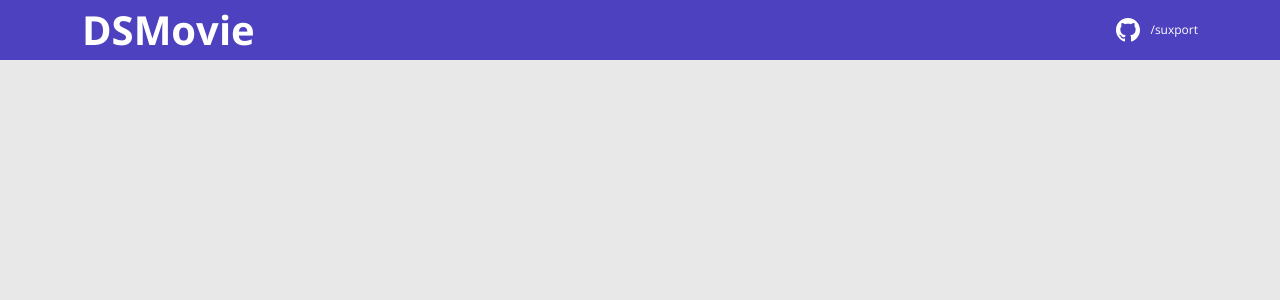
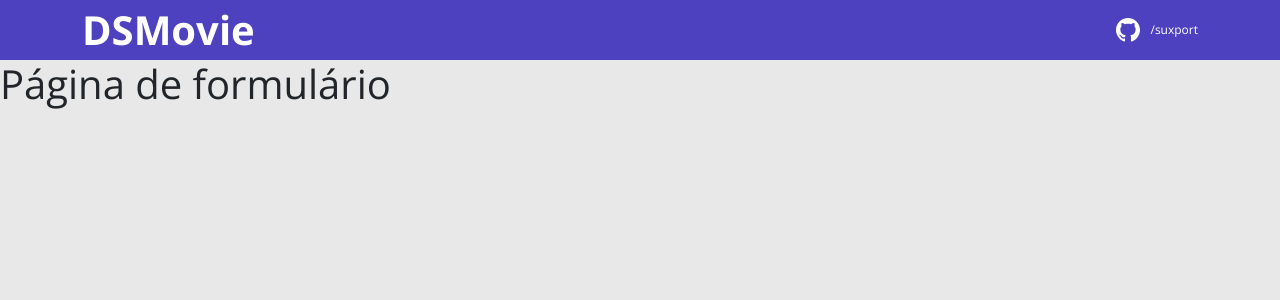
Before and after one commit to SuxPorT/dsmovie, a React (Create React App) app in the folder frontend/: page /form/1 in a window 1280 px wide. Shown: the top 300 px of the page. Built offline with nearby package versions, Linux system fonts and the light colour scheme.

Commit message:
Add Routes

```diff
--- a/frontend/package.json
+++ b/frontend/package.json
@@ -10,9 +10,11 @@
     "@types/node": "^16.7.13",
     "@types/react": "^17.0.20",
     "@types/react-dom": "^17.0.9",
+    "@types/react-router-dom": "5.3.2",
     "bootstrap": "5.1.3",
     "react": "^17.0.2",
     "react-dom": "^17.0.2",
+    "react-router-dom": "6.2.1",
     "react-scripts": "5.0.0",
     "typescript": "^4.4.2",
     "web-vitals": "^2.1.0"
--- a/frontend/src/App.tsx
+++ b/frontend/src/App.tsx
@@ -1,7 +1,20 @@
-import Navbar from "./components/Navbar";
+import { BrowserRouter, Routes, Route } from "react-router-dom";
+import Listing from "pages/Listing";
+import Form from "pages/Form";
+import Navbar from "components/Navbar";
 
 function App() {
-  return <Navbar />;
+  return (
+    <BrowserRouter>
+      <Navbar />
+      <Routes>
+        <Route path="/" element={<Listing />} />
+        <Route path="/form">
+          <Route path=":movieId" element={<Form />} />
+        </Route>
+      </Routes>
+    </BrowserRouter>
+  );
 }
 
 export default App;
--- /dev/null
+++ b/frontend/src/pages/Form/index.tsx
@@ -0,0 +1,5 @@
+function Form() {
+  return <h1>Página de formulário</h1>;
+}
+
+export default Form;
--- /dev/null
+++ b/frontend/src/pages/Listing/index.tsx
@@ -0,0 +1,5 @@
+function Listing() {
+  return <h1>Página de listagem</h1>;
+}
+
+export default Listing;
```
Also changed, not shown: 1 other file (tests, documents, lock files or other folders).
